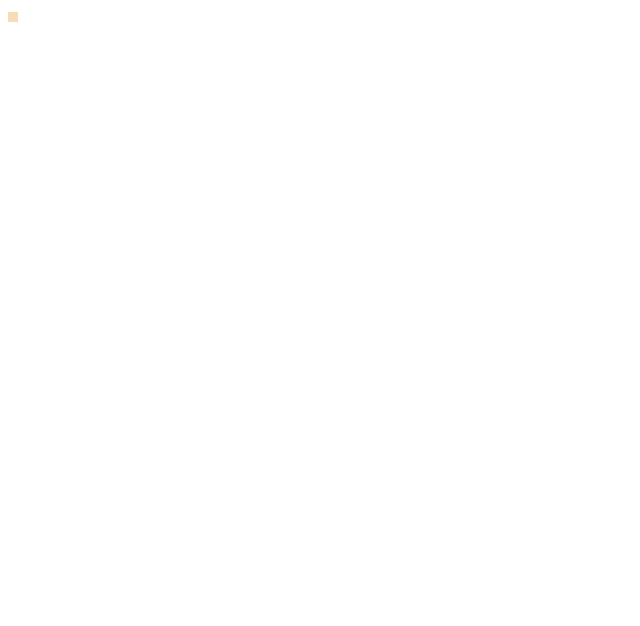
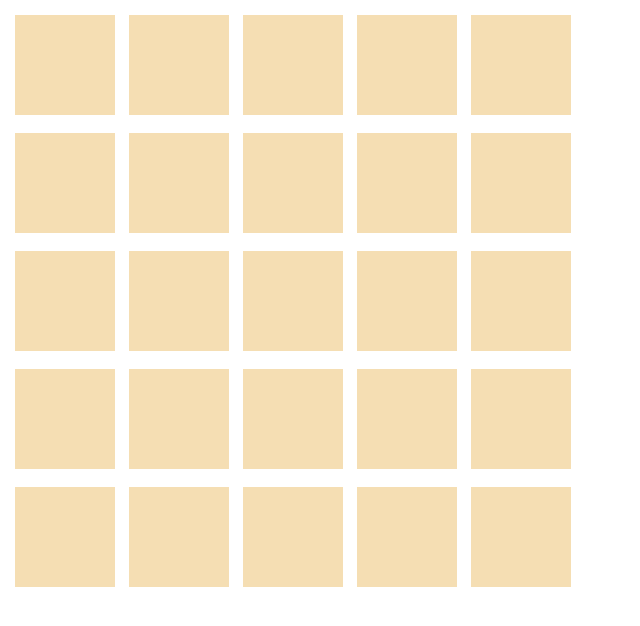
Before and after one commit to jakent/game-of-life-interactive, a React app: page / in a window 1280 px wide. Shown: the top 626 px of the page, without its empty margins (0-640 px from the left). Built offline with nearby package versions, Linux system fonts and the light colour scheme.

Commit message:
Introducing Grid component

```diff
--- a/src/components/App.jsx
+++ b/src/components/App.jsx
@@ -1,10 +1,10 @@
 import React, {Component} from 'react';
-import Cell from './Cell'
+import Grid from './Grid'
 
 class App extends Component {
   render() {
     return <div>
-      <Cell />
+      <Grid rows={5} columns={5} />
     </div>;
   }
 }
--- a/src/components/Cell/cell.scss
+++ b/src/components/Cell/cell.scss
@@ -1,6 +1,7 @@
 .cell {
-  height: 10px;
-  width: 10px;
+  height: 100px;
+  width: 100px;
+  margin: 7px;
   display: inline-block;
 }
 
--- /dev/null
+++ b/src/components/Grid/index.jsx
@@ -0,0 +1,20 @@
+import React, {Component} from 'react';
+import Cell from '../Cell'
+
+class Grid extends Component {
+  render() {
+    const {rows, columns} = this.props;
+
+    return <div>
+      {[...Array(rows).keys()].map((i, rowNumber) =>
+        <div key={rowNumber}>
+          {[...Array(columns).keys()].map((i, columnNumber) =>
+            <Cell key={`row${rowNumber}-column${columnNumber}`}/>
+          )}
+        </div>
+      )}
+    </div>;
+  }
+}
+
+export default Grid;
```
Also changed, not shown: 1 other file (tests, documents, lock files or other folders).
